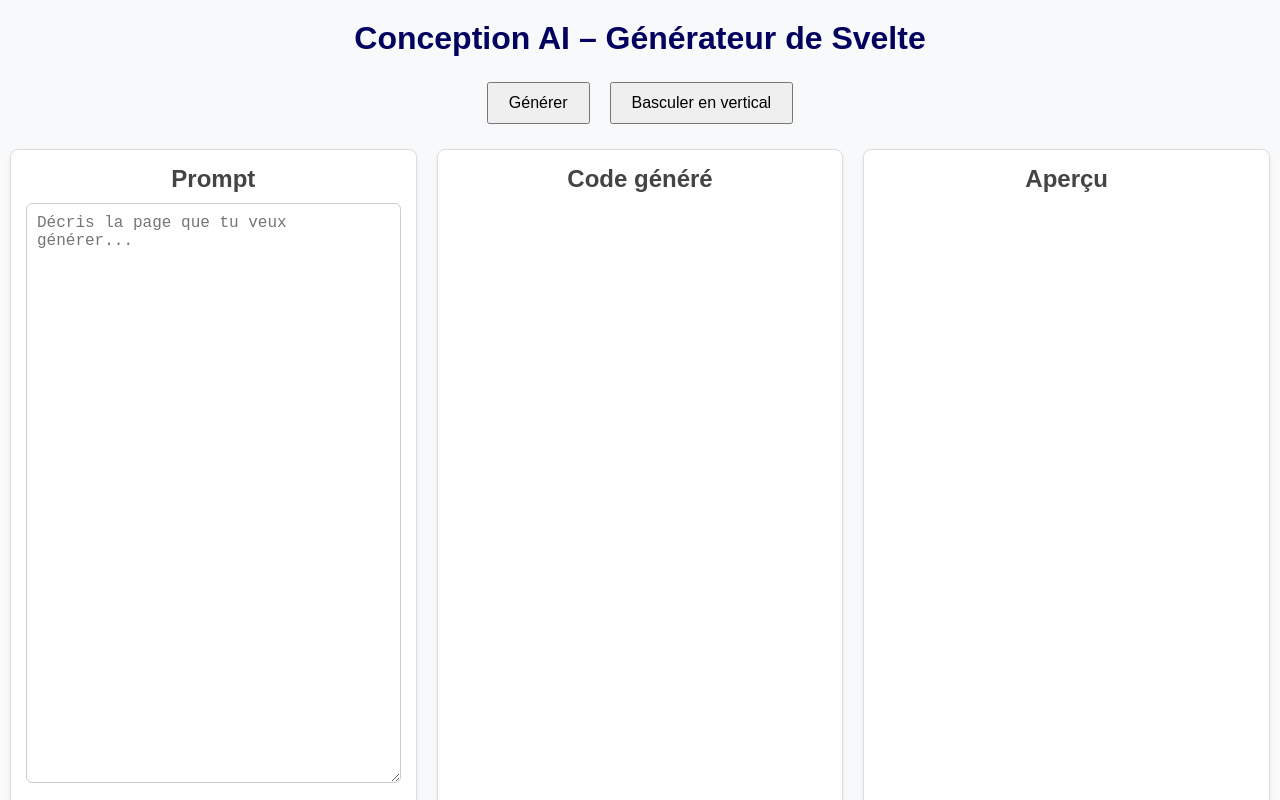
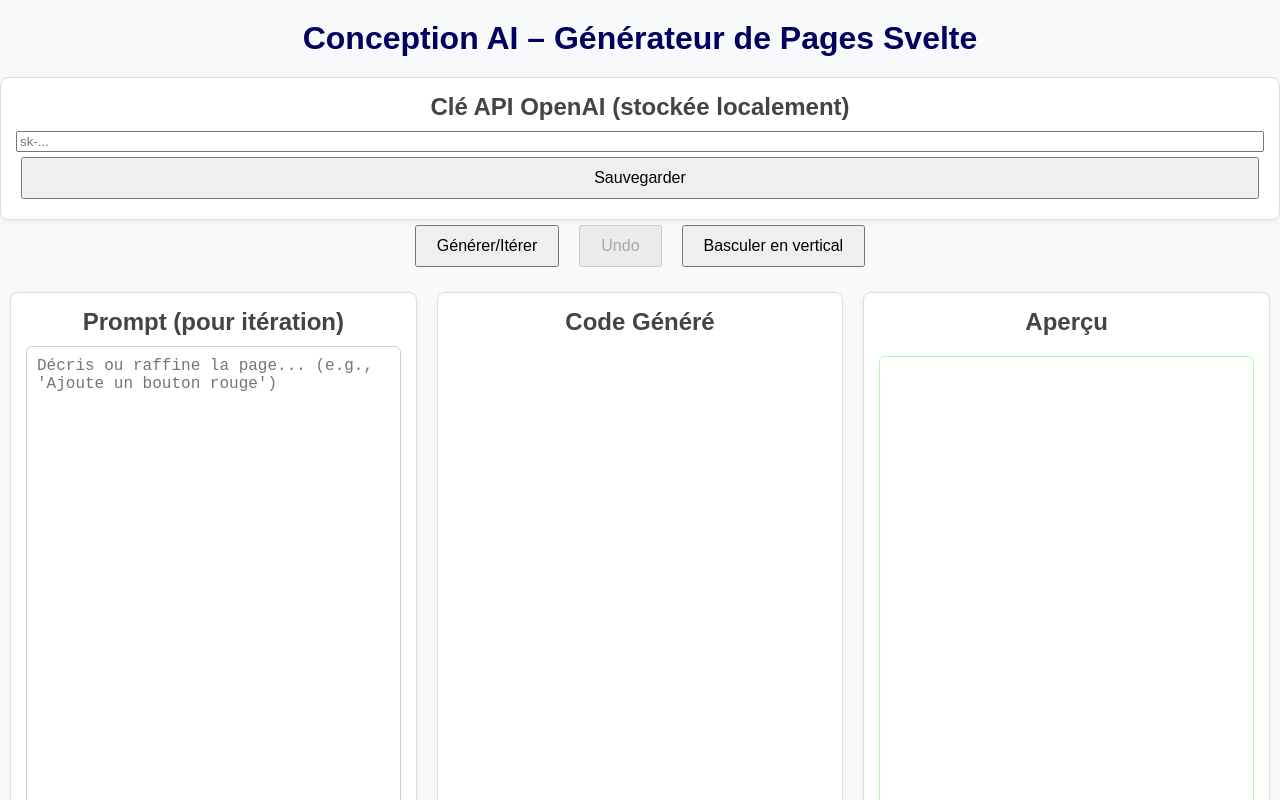
Before and after one commit to BenElhadj/Conception-AI, a SvelteKit app: page / in a window 1280 px wide. Shown: the top 800 px of the page. Built offline with nearby package versions, Linux system fonts and the light colour scheme; no server answers.

Commit message:
fix OpenIa api_key

```diff
--- a/src/lib/api.js
+++ b/src/lib/api.js
@@ -1,26 +1,33 @@
-import { PUBLIC_OPENAI_API_KEY } from '$env/static/public';
-
-const API_KEY = PUBLIC_OPENAI_API_KEY;
+// src/lib/api.js
 const API_URL = "https://api.openai.com/v1/chat/completions";
 
-export async function generateCode(prompt) {
+export async function generateCode(messages) {  // Change à messages pour supporter conversation
+  const apiKey = localStorage.getItem('openai_api_key');
+  if (!apiKey) {
+    throw new Error("Clé API OpenAI manquante. Veuillez la fournir dans les paramètres.");
+  }
+
   const response = await fetch(API_URL, {
     method: "POST",
     headers: {
       "Content-Type": "application/json",
-      "Authorization": `Bearer ${API_KEY}`
+      "Authorization": `Bearer ${apiKey}`
     },
     body: JSON.stringify({
-      model: "gpt-3.5-turbo",
+      model: "gpt-4o-mini",  // Change à un modèle plus récent/meilleur
       messages: [
-        { role: "system", content: "Tu es un assistant qui génère du code Svelte minimal et fonctionnel." },
-        { role: "user", content: prompt }
-      ]
+        { role: "system", content: "Tu es un assistant expert qui génère du code Svelte minimal, fonctionnel et valide. Retourne uniquement le code Svelte complet (avec <script>, HTML et <style> si needed), sans explications supplémentaires." },
+        ...messages  // Supporte historique conversationnel
+      ],
+      temperature: 0.7,  // Optionnel : pour plus de créativité contrôlée
     })
   });
 
+  if (!response.ok) {
+    const errorData = await response.json();
+    throw new Error(`Erreur API: ${errorData.error?.message || response.statusText}`);
+  }
+
   const data = await response.json();
-
-  // On récupère le contenu textuel
-  return data.choices?.[0]?.message?.content || "Erreur : aucune réponse.";
+  return data.choices?.[0]?.message?.content || "Erreur : aucune réponse valide.";
 }
--- a/src/routes/+page.svelte
+++ b/src/routes/+page.svelte
@@ -1,15 +1,72 @@
 <script>
+  import { onMount } from 'svelte';
+  import { compile } from 'svelte/compiler';
   import { generateCode } from '$lib/api.js';
-  let prompt = "";
-  let generatedCode = "";
+
+  let apiKey = '';
+  let prompt = '';
+  let chatHistory = [];  // Historique des messages pour itération
+  let generatedCode = '';
+  let compiledComponent = null;
+  let error = '';
   let loading = false;
-  let layout = "horizontal"; // "horizontal" ou "vertical"
+  let historyStack = [];  // Pour undo: stocke {code, chatHistory}
+  let layout = "horizontal";
+
+  onMount(() => {
+    apiKey = localStorage.getItem('openai_api_key') || '';
+  });
+
+  function saveApiKey() {
+    localStorage.setItem('openai_api_key', apiKey);
+    alert('Clé API sauvegardée localement.');
+  }
 
   async function handleGenerate() {
     if (!prompt) return;
     loading = true;
-    generatedCode = await generateCode(prompt);
-    loading = false;
+    error = '';
+    try {
+      // Ajoute le nouveau prompt à l'historique
+      const newMessages = [...chatHistory, { role: "user", content: prompt }];
+      const code = await generateCode(newMessages);
+      if (code.includes('Erreur')) throw new Error(code);
+
+      // Sauvegarde pour undo
+      historyStack = [...historyStack, { code: generatedCode, chat: chatHistory }];
+
+      generatedCode = code;
+      chatHistory = newMessages.concat({ role: "assistant", content: code });  // Ajoute réponse à historique
+      compileAndRender(code);
+      prompt = '';  // Clear pour next itération
+    } catch (e) {
+      error = e.message;
+    } finally {
+      loading = false;
+    }
+  }
+
+  function undo() {
+    if (historyStack.length === 0) return;
+    const prev = historyStack.pop();
+    generatedCode = prev.code;
+    chatHistory = prev.chat;
+    compileAndRender(generatedCode);
+  }
+
+  function compileAndRender(code) {
+    try {
+      const { js, css } = compile(code, { generate: 'dom', hydratable: true });
+      const Component = eval(`(() => { ${js.code}; return SvelteComponent; })()`);  // Eval JS compilé (attention: sécurité, mais OK pour ce tool)
+      compiledComponent = new Component({ target: document.getElementById('preview-target') });
+
+      // Ajoute CSS
+      const style = document.createElement('style');
+      style.textContent = css.code;
+      document.head.appendChild(style);
+    } catch (e) {
+      error = `Erreur de compilation: ${e.message}`;
+    }
   }
 
   function toggleLayout() {
@@ -17,25 +74,37 @@
   }
 </script>
 
-<h1>Conception AI – Générateur de Svelte</h1>
+<h1>Conception AI – Générateur de Pages Svelte</h1>
+
+<!-- Input pour API Key -->
+<section class="panel">
+  <h2>Clé API OpenAI (stockée localement)</h2>
+  <input type="text" bind:value={apiKey} placeholder="sk-...">
+  <button on:click={saveApiKey}>Sauvegarder</button>
+</section>
 
 <div class="controls">
   <button on:click={handleGenerate} disabled={loading}>
-    {loading ? "Génération en cours..." : "Générer"}
+    {loading ? "Génération..." : "Générer/Itérer"}
   </button>
+  <button on:click={undo} disabled={historyStack.length === 0}>Undo</button>
   <button on:click={toggleLayout}>
     Basculer en {layout === "horizontal" ? "vertical" : "horizontal"}
   </button>
 </div>
 
+{#if error}
+  <p class="error">{error}</p>
+{/if}
+
 <div class="container {layout}">
   <section class="panel">
-    <h2>Prompt</h2>
-    <textarea bind:value={prompt} placeholder="Décris la page que tu veux générer..."></textarea>
+    <h2>Prompt (pour itération)</h2>
+    <textarea bind:value={prompt} placeholder="Décris ou raffine la page... (e.g., 'Ajoute un bouton rouge')"></textarea>
   </section>
 
   <section class="panel">
-    <h2>Code généré</h2>
+    <h2>Code Généré</h2>
     {#if generatedCode}
       <pre><code>{generatedCode}</code></pre>
     {/if}
@@ -43,13 +112,18 @@
 
   <section class="panel">
     <h2>Aperçu</h2>
-    {#if generatedCode}
-      <div class="preview">
-        {@html generatedCode}
-      </div>
-    {/if}
+    <div id="preview-target" class="preview"></div>
   </section>
 </div>
+
+<!-- Ajoute une section pour voir l'historique chat (optionnel mais utile pour DX) -->
+<section class="panel">
+  <h2>Historique Conversation</h2>
+  {#each chatHistory as msg}
+    <p><strong>{msg.role}:</strong> {msg.content}</p>
+  {/each}
+</section>
+
 
 <style>
   :global(body) {
@@ -140,4 +214,7 @@
       margin-bottom: 10px;
     }
   }
+
+  .error { color: red; text-align: center; }
+  #preview-target { min-height: 200px; border: 1px solid #a9ffae; padding: 10px; }
 </style>
```
